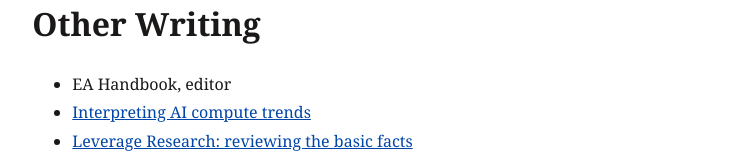
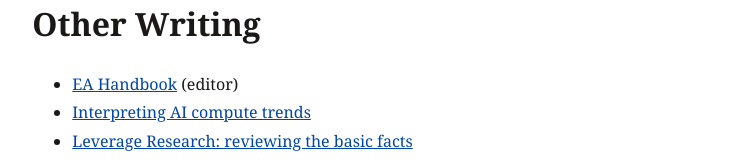
Before and after one commit to RyanCarey/ryancarey.github.io, a plain HTML site: page index.html in a window 1280 px wide. Shown: the part 1503-1663 px from the top of the page, without its empty margins (270-1009 px from the left). Drawn offline with Linux system fonts and the light colour scheme; a web font is replaced by a local one.

Commit message:
update index to link eah

```diff
--- a/index.html
+++ b/index.html
@@ -27,7 +27,7 @@ CV &middot;
 
 <h1>Other Writing</h1>
 <ul>
-    <li>EA Handbook, editor</li>
+    <li><a href="EA_Handbook.pdf">EA Handbook</a> (editor)</li>
     <li><a href="https://aiimpacts.org/interpreting-ai-compute-trends/">Interpreting AI compute trends</a></li>
     <li><a href="https://forum.effectivealtruism.org/posts/qYbqX3jX4JnTtHA5f/leverage-research-reviewing-the-basic-facts">Leverage Research: reviewing the basic facts</a></li>
     <li><a href="https://forum.effectivealtruism.org/posts/EP6X362Q3ziibA99e/show-a-framework-for-shaping-your-talent-for-direct-work">SHOW: A framework for shaping your talent for direct work</a></li>
```
Also changed, not shown: 2 other files.
